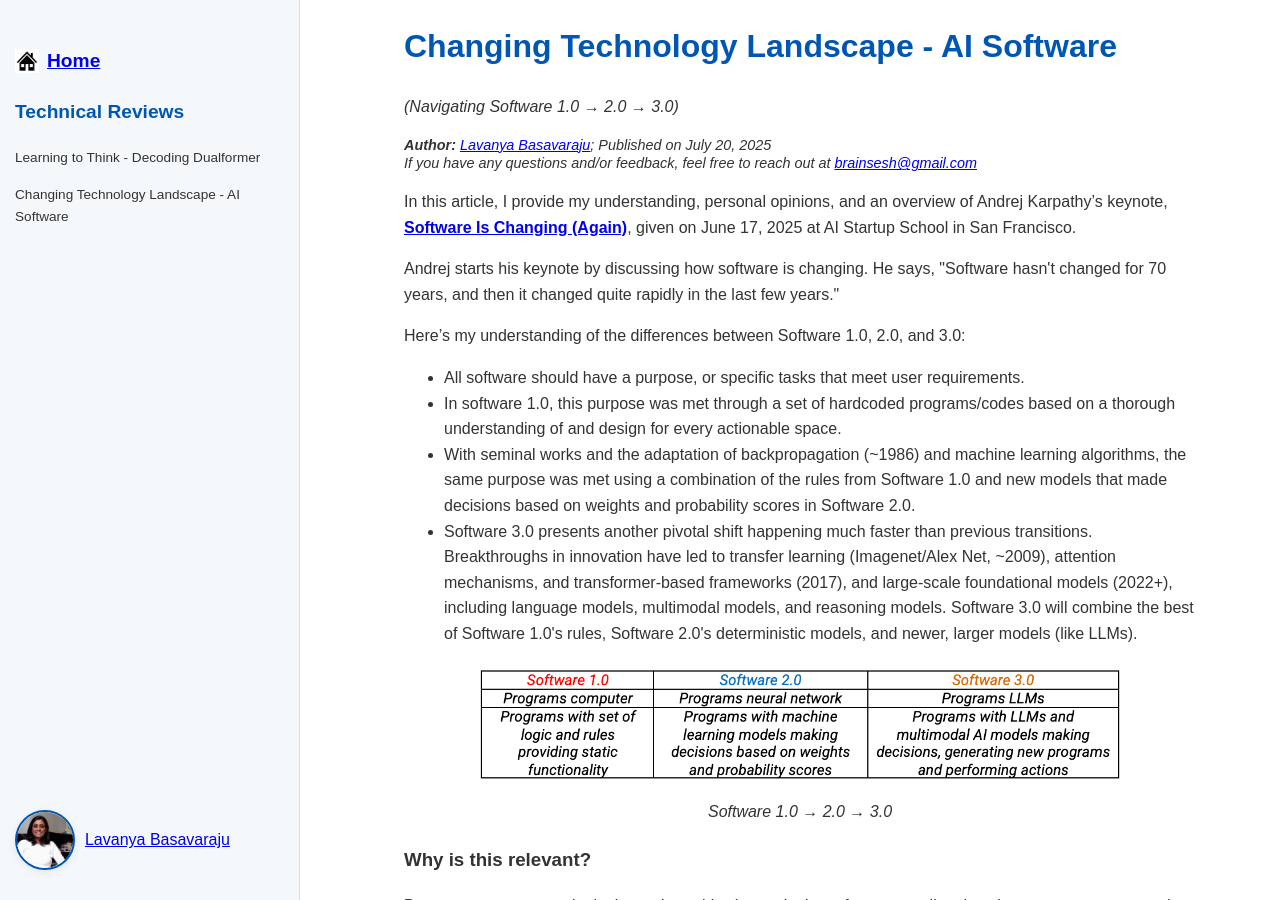
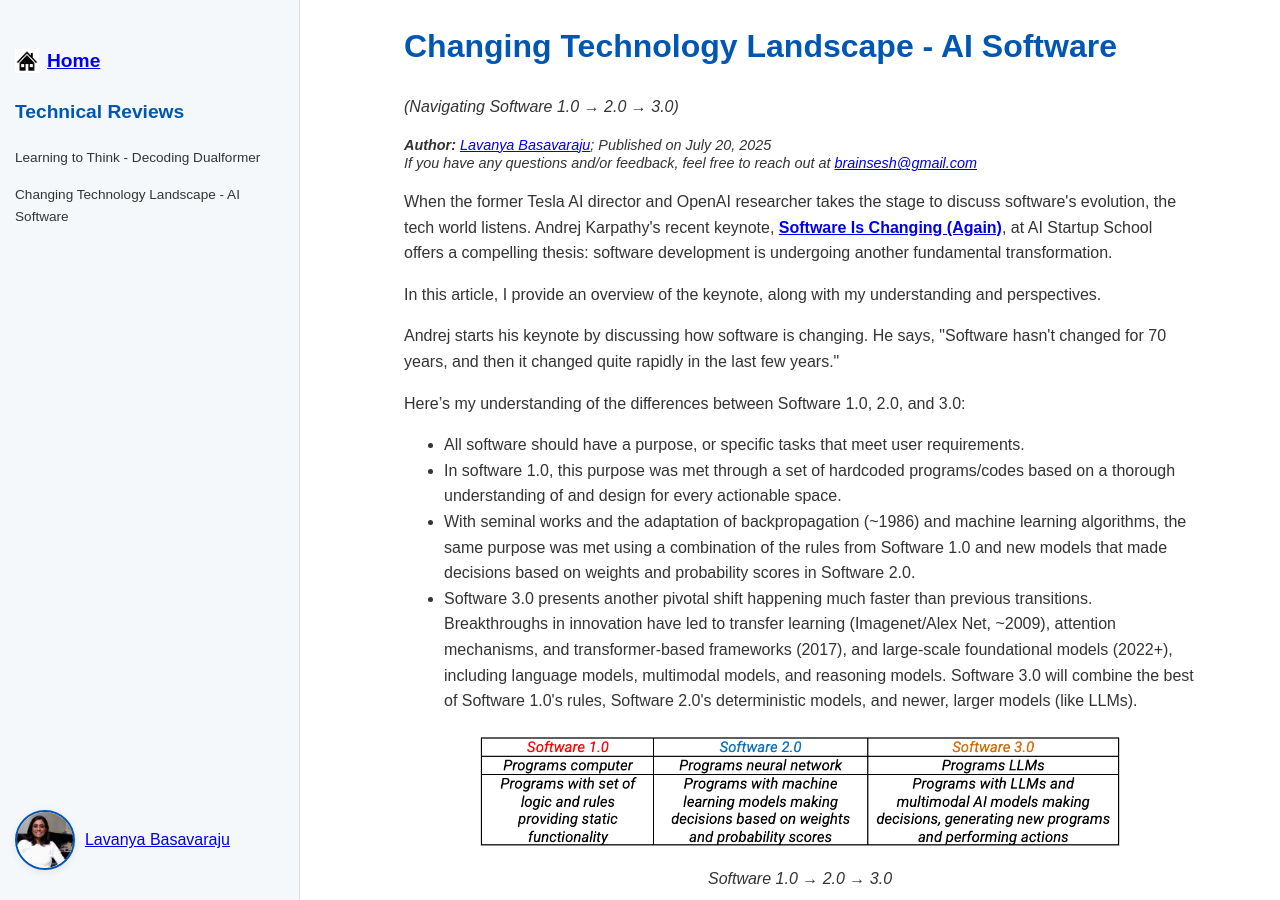
Before and after one commit to brainsesh/brainsesh.github.io, a Jekyll site: the page docs/software3/index.html, which Jekyll copies as it is, in a window 1280 px wide and 900 px high. Built offline with Jekyll 4.4.1, drawn with Linux system fonts in a browser that asks for light colours.

Commit message:
change 072025

```diff
--- a/docs/software3/index.html
+++ b/docs/software3/index.html
@@ -207,8 +207,8 @@
         <em>If you have any questions and/or feedback, feel free to reach out at <a href="mailto:brainsesh@gmail.com">brainsesh@gmail.com</a></em>
     </p>
 
-    <p>In this article, I provide my understanding, personal opinions, and an overview of Andrej Karpathy’s keynote, <a href="https://www.youtube.com/watch?v=LCEmiRjPEtQ&t=138s" target="_blank"><b>Software Is Changing (Again)</b></a>, given on June 17, 2025 at AI Startup School in San Francisco.</p>
-
+    <p>When the former Tesla AI director and OpenAI researcher takes the stage to discuss software's evolution, the tech world listens. Andrej Karpathy's recent keynote, <a href="https://www.youtube.com/watch?v=LCEmiRjPEtQ&t=138s" target="_blank"><b>Software Is Changing (Again)</b></a>, at AI Startup School offers a compelling thesis: software development is undergoing another fundamental transformation.</p>
+    <p>In this article, I provide an overview of the keynote, along with my understanding and perspectives.</p>
     <p>Andrej starts his keynote by discussing how software is changing. He says, "Software hasn't changed for 70 years, and then it changed quite rapidly in the last few years." </p>
 
     <p>Here’s my understanding of the differences between Software 1.0, 2.0, and 3.0: </p>
```
